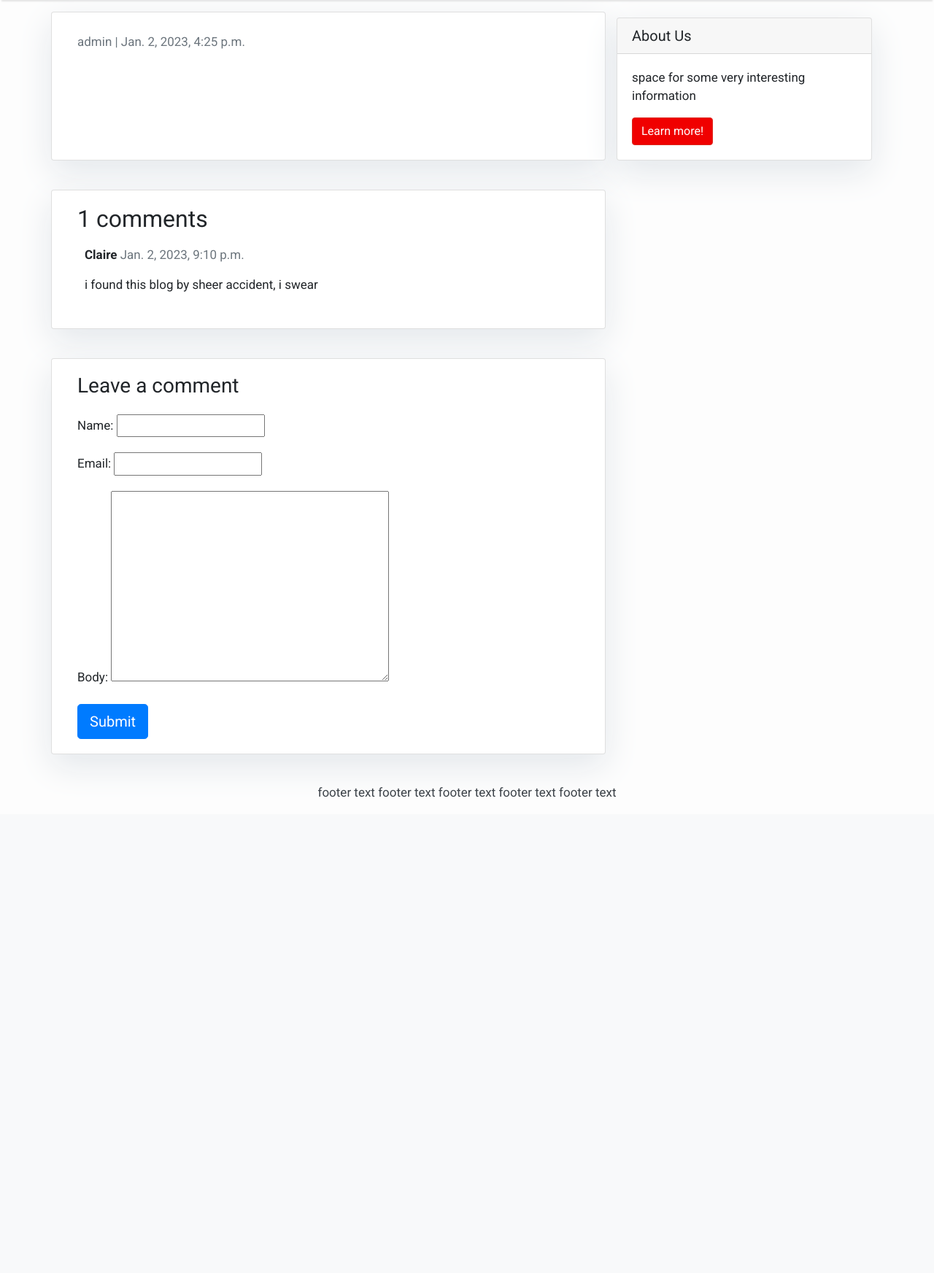
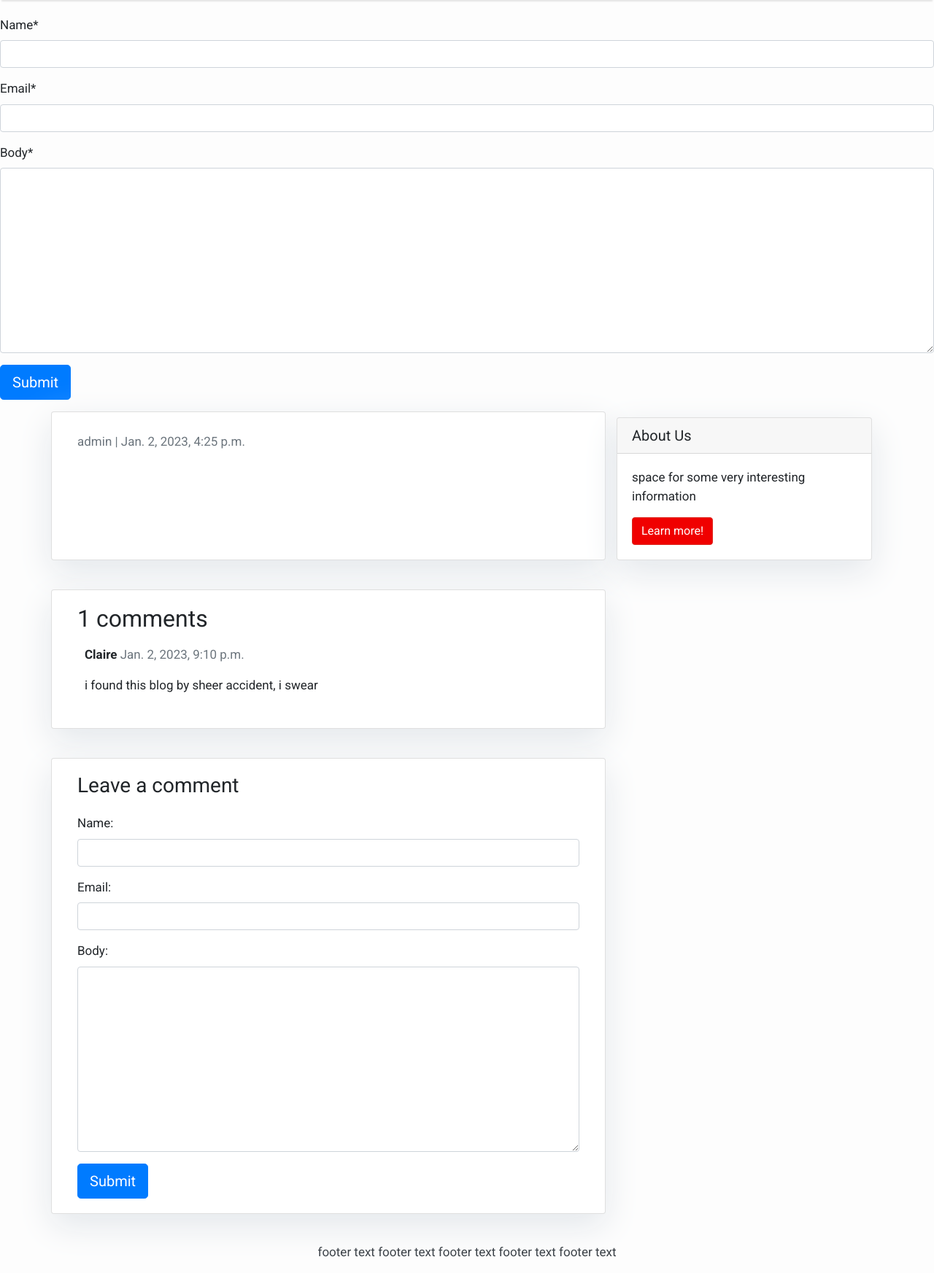
Before and after one commit to touhf/django_project, a Django app: a page that uses templates/post_detail.html in a window 1280 px wide. Shown: the part 58-1803 px from the top of the page at 73% size. Before the commit the page ends 1151 px from the top, so only its background shows below. Run offline with Django 4.2, Linux system fonts and the light colour scheme; data comes from the database, SQL or seed files in the repository; some libraries are stand-ins or nearby versions.

Commit message:
installed crispy_forms
added crispy_forms

```diff
--- a/django_project/settings.py
+++ b/django_project/settings.py
@@ -40,7 +40,8 @@
     'django.contrib.sessions',
     'django.contrib.messages',
     'django.contrib.staticfiles',
-    'blog'
+    'blog',
+    'crispy_forms'
 ]
 
 MIDDLEWARE = [
@@ -70,6 +71,8 @@
         },
     },
 ]
+
+CRISPY_TEMPLATE_PACK = 'bootstrap4'
 
 WSGI_APPLICATION = 'django_project.wsgi.application'
 
--- a/templates/post_detail.html
+++ b/templates/post_detail.html
@@ -1,4 +1,12 @@
 {% extends 'base.html' %} {% block content %}
+
+{% load crispy_forms_tags %}
+
+<form method="post" style="margin-top: 1.3em;">
+  {{ comment_form | crispy }}
+  {% csrf_token %}
+  <button type="submit" class="btn btn-primary  btn-lg">Submit</button>
+</form>
 
 <div class="container">
     <div class="row">
```
